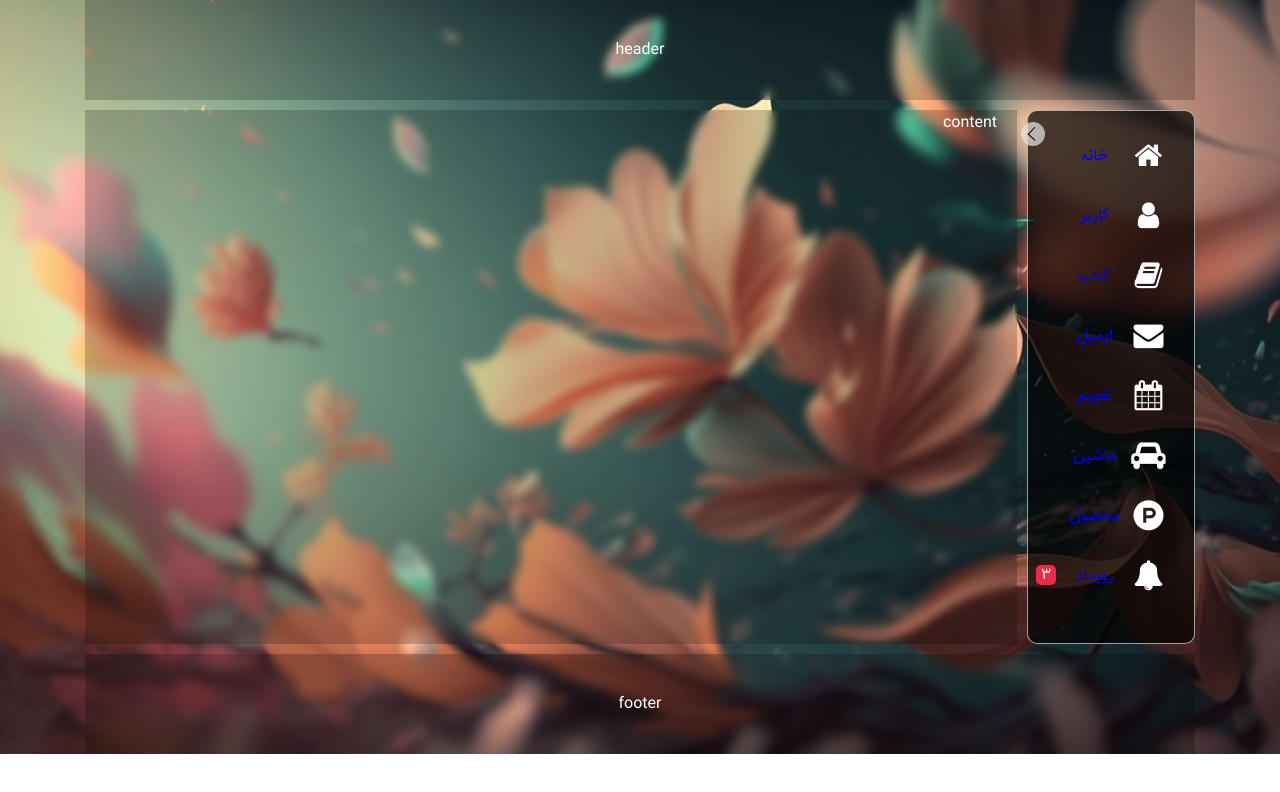
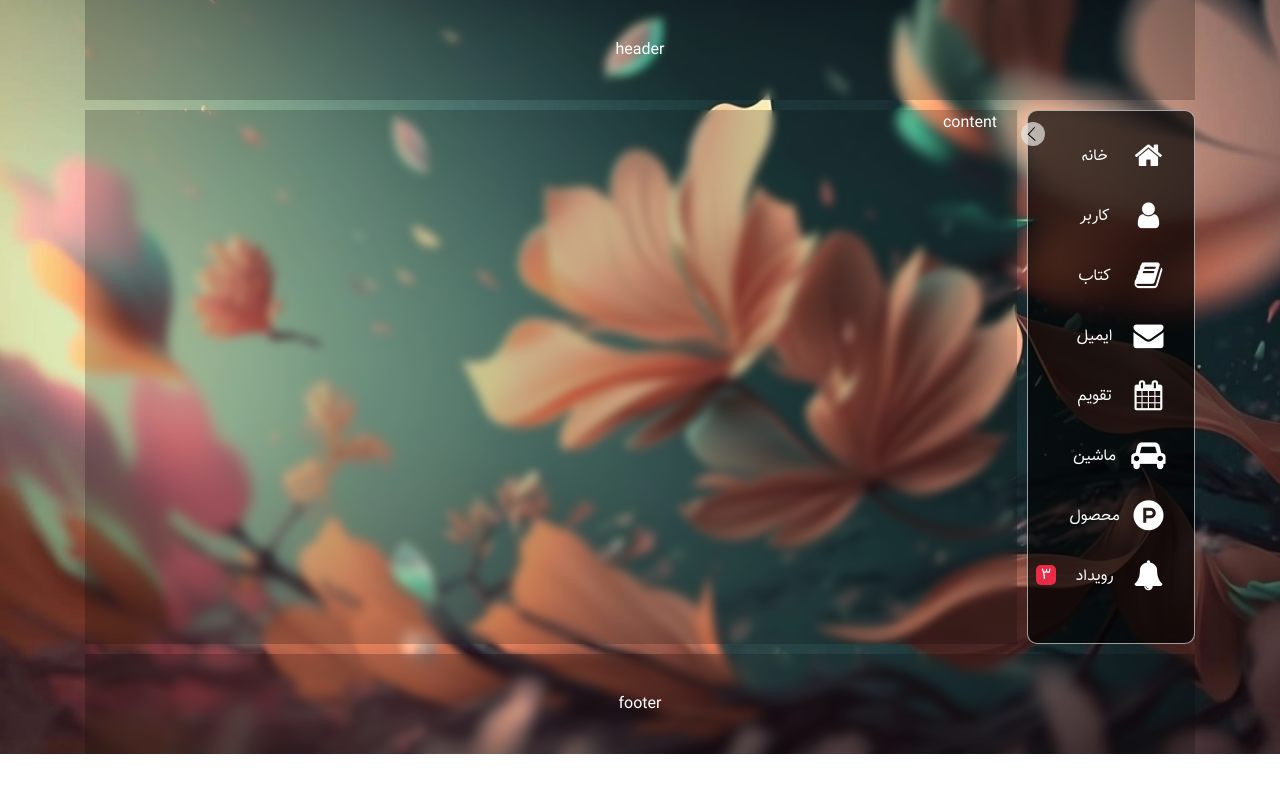
Before and after one commit to eshkevar-arash/Glass-sliding-sidebar-menu, a plain HTML site: page index.html in a window 1280 px wide. Both pictures are taken after a click on the element 1108 px from the left and 134 px from the top of the page. Drawn offline with Linux system fonts and the light colour scheme.

Commit message:
Update style.css

```diff
--- a/css/style.css
+++ b/css/style.css
@@ -114,7 +114,8 @@ body > .container{
     text-align: center;
     transition: all .25s ease-out;
     opacity: 0;
-    transform: translateX(10rem)
+    transform: translateX(10rem);
+    color: #fff;
 }
 .sidebar--open{
     width: 16.8rem;
```
